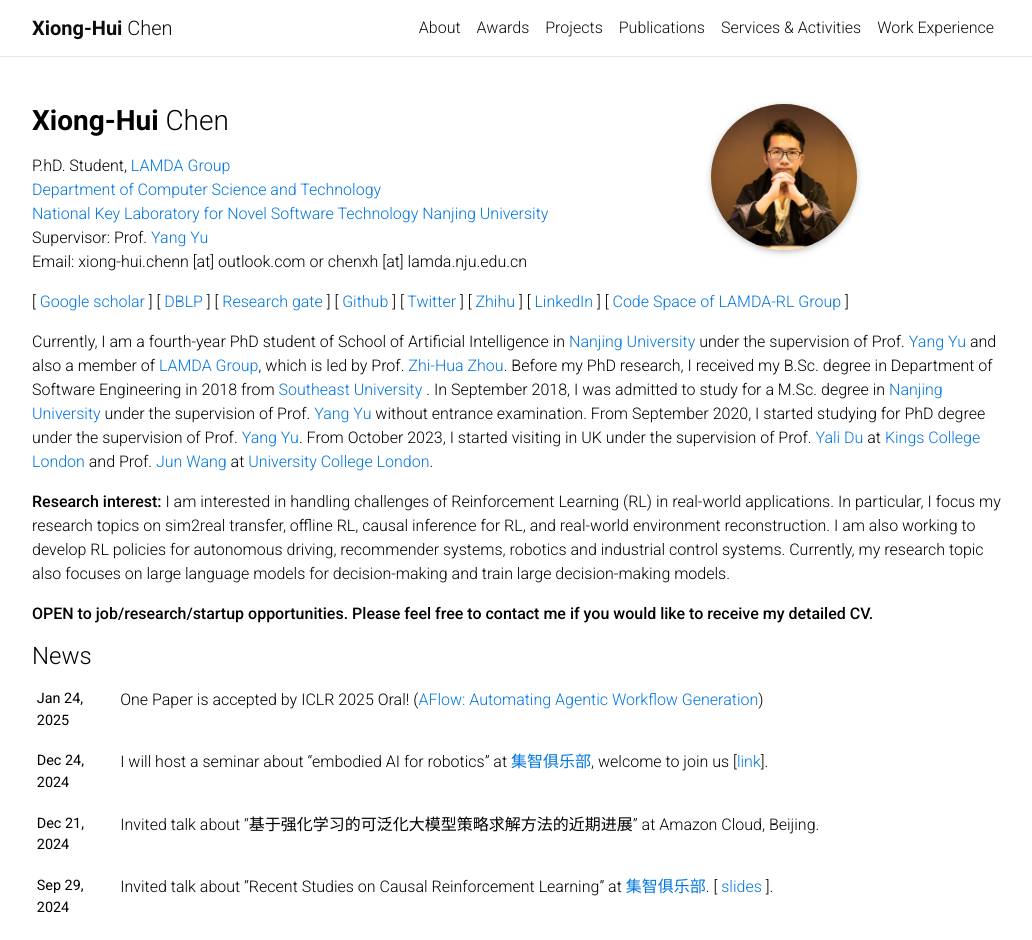
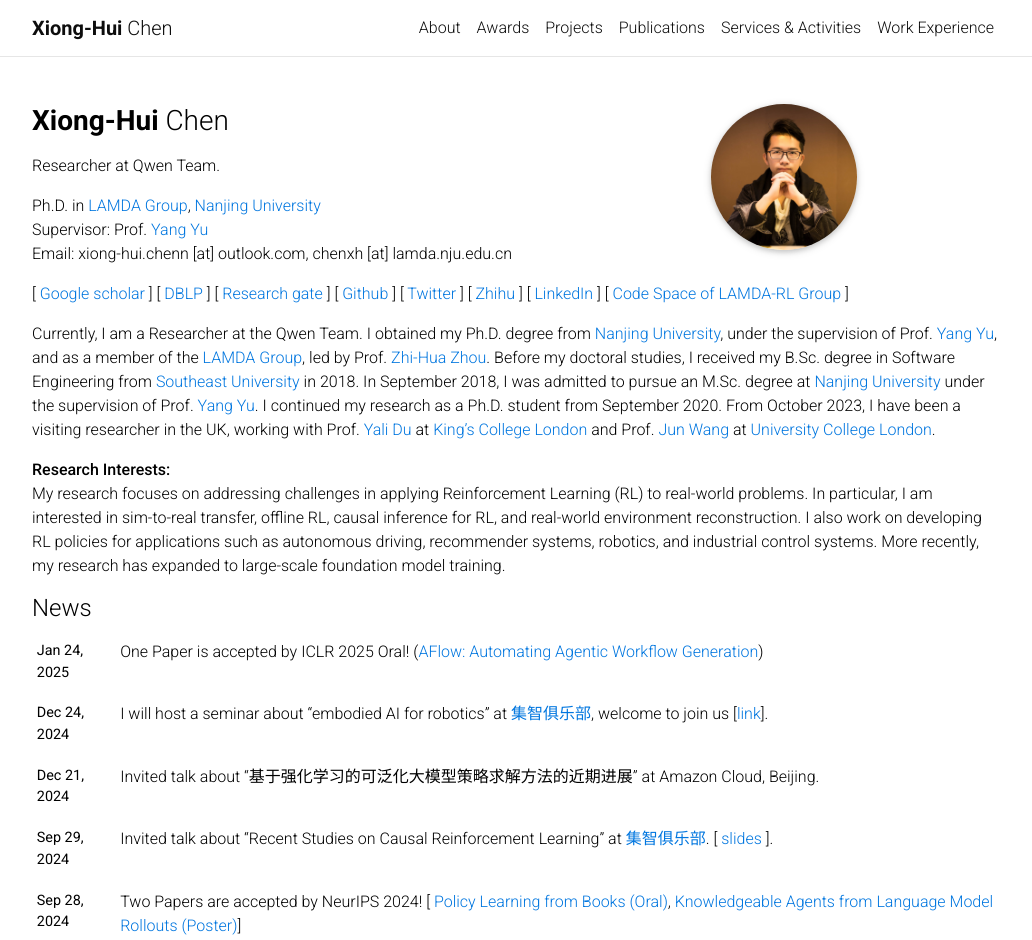
Before and after one commit to xionghuichen/xionghuichen.github.io, a Jekyll site: the page built from _pages/about.md, in a window 1280 px wide and 1400 px high. Shown: the top 940 px of the window, without its empty margins (123-1155 px from the left). Built offline with Jekyll 4.4.1, drawn with Linux system fonts in a browser that asks for light colours; comment, search, counter and statistics services are not loaded; some of the changed text lies outside the part shown.

Commit message:
update info

```diff
--- a/_bibliography/pubs.bib
+++ b/_bibliography/pubs.bib
@@ -12,6 +12,7 @@
 url  ={https://openreview.net/forum?id=z5uVAKwmjf},
 code ={https://github.com/FoundationAgents/AFlow},
 }
+
 
 @inproceedings{anonymous2024knowledgeable,
 title={KALM: Knowledgeable Agents by Offline Reinforcement Learning from Large Language Model Rollouts},
--- a/_layouts/about.html
+++ b/_layouts/about.html
@@ -37,9 +37,9 @@
 
     {% include highlights.html %}
 
-    {% if page.selected_papers %}
+    <!-- {% if page.selected_papers %}
       {% include selected_papers.html %}
-    {% endif %}
+    {% endif %} -->
 
  {% if page.social %}
     <div class="social">
--- a/_pages/about.md
+++ b/_pages/about.md
@@ -14,35 +14,27 @@
 social: false  # includes social icons at the bottom of the page
 ---
 
-P.hD. Student, <a href="http://lamda.nju.edu.cn/CH.MainPage.ashx">LAMDA Group</a><br>
-  <a href="https://www.nju.edu.cn/EN/7f/6b/c7136a163691/page.htm">Department of Computer Science and Technology</a> <br />
-  <a href="http://keysoftlab.nju.edu.cn/">National Key Laboratory for Novel Software Technology</a>
-  <a href="http://www.nju.edu.cn/">Nanjing University</a><br />
+
+Researcher at Qwen Team.
+
+Ph.D. in <a href="http://lamda.nju.edu.cn/CH.MainPage.ashx">LAMDA Group</a>, <a href="http://www.nju.edu.cn/">Nanjing University</a> <br/>
 Supervisor: Prof. <a href="http://lamda.nju.edu.cn/yuy/">Yang Yu</a> <br/>
-Email: xiong-hui.chenn [at] outlook.com or chenxh [at] lamda.nju.edu.cn <br/>
+Email: xiong-hui.chenn [at] outlook.com, chenxh [at] lamda.nju.edu.cn <br/>
+
 
 [ [Google scholar](https://scholar.google.com/citations?user=H5pguCYAAAAJ&hl=en) ] [ [DBLP](https://dblp.org/pid/241/7938.html) ] [ [Research gate](https://www.researchgate.net/profile/Xiong-Hui-Chen-2) ] [ [Github](https://github.com/xionghuichen) ] [ [Twitter](https://twitter.com/xiong_hui_chen) ] [ [Zhihu](https://www.zhihu.com/people/chen-xiong-hui-10) ] [ [LinkedIn](https://www.linkedin.com/in/xiong-hui-chen-9a94b411a/) ] [ [Code Space of LAMDA-RL Group](https://github.com/LAMDA-RL) ]
 
 
-<p> Currently, I am a fourth-year PhD student of School of Artificial Intelligence in <a href="https://www.nju.edu.cn/EN/main.htm">Nanjing University</a> under the supervision of Prof. <a href="http://www.lamda.nju.edu.cn/yuy/">Yang Yu</a> and also a member of <a href="https://www.lamda.nju.edu.cn/MainPage.ashx">LAMDA Group</a>, which is led by Prof. <a href="https://cs.nju.edu.cn/zhouzh/index.htm">Zhi-Hua Zhou</a>.
-Before my PhD research, I received my B.Sc. degree in Department of Software Engineering in 2018 from <a href="https://www.seu.edu.cn/english/main.htm"> Southeast University </a> . In September 2018, I was admitted to study for a M.Sc. degree in <a href="https://www.nju.edu.cn/EN/main.htm">Nanjing University</a>  under the supervision of  Prof. <a href="http://www.lamda.nju.edu.cn/yuy/">Yang Yu</a> without entrance examination.  From September 2020, I started studying for PhD degree under the supervision of  Prof. <a href="http://www.lamda.nju.edu.cn/yuy/">Yang Yu</a>. From October 2023, I started visiting in UK under the supervision of Prof. <a href="https://www.kcl.ac.uk/people/yali-du">Yali Du</a> at <a href="https://www.kcl.ac.uk/">Kings College London</a> and Prof. <a href="http://www0.cs.ucl.ac.uk/staff/Jun.Wang/">Jun Wang</a> at <a href="https://www.ucl.ac.uk/"> University College London</a>. </p>
+<p>
+Currently, I am a Researcher at the Qwen Team.
+
+I obtained my Ph.D. degree from <a href="https://www.nju.edu.cn/EN/main.htm">Nanjing University</a>, under the supervision of Prof. <a href="http://www.lamda.nju.edu.cn/yuy/">Yang Yu</a>, and as a member of the <a href="https://www.lamda.nju.edu.cn/MainPage.ashx">LAMDA Group</a>, led by Prof. <a href="https://cs.nju.edu.cn/zhouzh/index.htm">Zhi-Hua Zhou</a>.
+
+Before my doctoral studies, I received my B.Sc. degree in Software Engineering from <a href="https://www.seu.edu.cn/english/main.htm">Southeast University</a> in 2018. In September 2018, I was admitted to pursue an M.Sc. degree at <a href="https://www.nju.edu.cn/EN/main.htm">Nanjing University</a> under the supervision of Prof. <a href="http://www.lamda.nju.edu.cn/yuy/">Yang Yu</a>. I continued my research as a Ph.D. student from September 2020.
+
+From October 2023, I have been a visiting researcher in the UK, working with Prof. <a href="https://www.kcl.ac.uk/people/yali-du">Yali Du</a> at <a href="https://www.kcl.ac.uk/">King’s College London</a> and Prof. <a href="http://www0.cs.ucl.ac.uk/staff/Jun.Wang/">Jun Wang</a> at <a href="https://www.ucl.ac.uk/">University College London</a>.
+</p>
 
 
-
-**Research interest:**  I am interested in handling challenges of Reinforcement Learning (RL) in real-world applications. In particular, I focus my research topics on sim2real transfer, offline RL, causal inference for RL, and real-world environment reconstruction. I am also working to develop RL policies for autonomous driving, recommender systems, robotics and industrial control systems. Currently, my research topic also focuses on large language models for decision-making and train large decision-making models.
-
-
-**OPEN to job/research/startup opportunities. Please feel free to contact me if you would like to receive my detailed CV.**
-
-<!-- ### Highlights
-
-1. Four of my papers are highly cited and ranked top 20 globally in recent 5 years in Google scholar metrics! See [here](https://zhuanlan.zhihu.com/p/421192644).
-2. I wrote a popular book [迁移学习导论](http://jd92.wang/tlbook) to make it easy to learn, understand, and use transfer learning.
-3. I lead the most popular transfer learning and semi-supervised learning projects on Github: [Transfer learning repo](https://github/jindongwang/transferlearning) [![Transfer learning repo](/assets/img/transferlearning-repo-star.jpg)](https://github/jindongwang/transferlearning) and  [Semi-supervised learning repo](https://github/torchssl/torchssl) [![SSL repo](/assets/img/torchssl-star.jpg)](https://github/stars/torchssl/torchssl)
-
-#### Preprints
-
-1. Yiqiang Chen, Wang Lu, <u>Jindong Wang</u>, Xin Qin, and Tao Qin. Federated Learning with Adaptive Batchnorm for Personalized Healthcare. arXiv preprint arXiv:2112.00734. [[arXiv](https://arxiv.org/abs/2112.00734)]
-2. Wenxin Hou, Han Zhu, Yidong Wang, <u>Jindong Wang</u><sup>#</sup>, Tao Qin, Renjun Xu, and Takahiro Shinozaki. Exploiting Adapters for Cross-lingual Low-resource Speech Recognition. arXiv preprint arXiv:2105.11905. [[arXiv](https://arxiv.org/abs/2105.11905)] [[code](https://github.com/jindongwang/transferlearning/tree/master/code/ASR)]
-3. <u>Jindong Wang</u>, Wenjie Feng, Chang Liu, Chaohui Yu, Mingxuan Du, Renjun Xu, Tao Qin, and Tie-Yan Liu. Learning Invariant Representations across Domains and Tasks. arXiv preprint arXiv:2103.05114. [[arXiv](https://arxiv.org/abs/2103.05114)]
-4. Chaohui Yu, <u>Jindong Wang</u><sup>#</sup>, Chang Liu, Tao Qin, Renjun Xu, Wenjie Feng, Yiqiang Chen, and Tie-Yan Liu. Learning to match distributions for domain adaptation. arXiv preprint arXiv:2007.10791. [[arXiv](http://arxiv.org/abs/https://arxiv.org/abs/2007.10791)] -->
+**Research Interests:**
+My research focuses on addressing challenges in applying Reinforcement Learning (RL) to real-world problems. In particular, I am interested in sim-to-real transfer, offline RL, causal inference for RL, and real-world environment reconstruction. I also work on developing RL policies for applications such as autonomous driving, recommender systems, robotics, and industrial control systems. More recently, my research has expanded to large-scale foundation model training.
```
Also changed, not shown: _bibliography/preprint.bib (+29 -0 lines).
